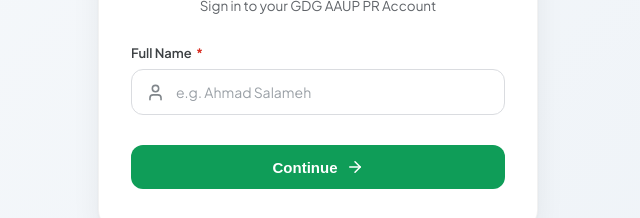
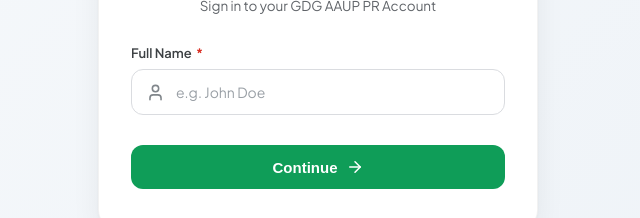
Before and after one commit to EngineerSami/GDG, a React (Vite) app in the folder client/: page / in a window 1280 px wide. Shown: the part 408-626 px from the top of the page, without its empty margins (322-962 px from the left). Built offline with nearby package versions, Linux system fonts and the light colour scheme; no server answers.

Commit message:
Update Userdata.jsx

```diff
--- a/client/src/Components/Userdata.jsx
+++ b/client/src/Components/Userdata.jsx
@@ -109,7 +109,7 @@
               <User className="field-icon" size={19} />
               <input
                 type="text"
-                placeholder="e.g. Ahmad Salameh"
+                placeholder="e.g. John Doe"
                 value={fullName}
                 onChange={(e) => {
                   setFullName(e.target.value);
```
